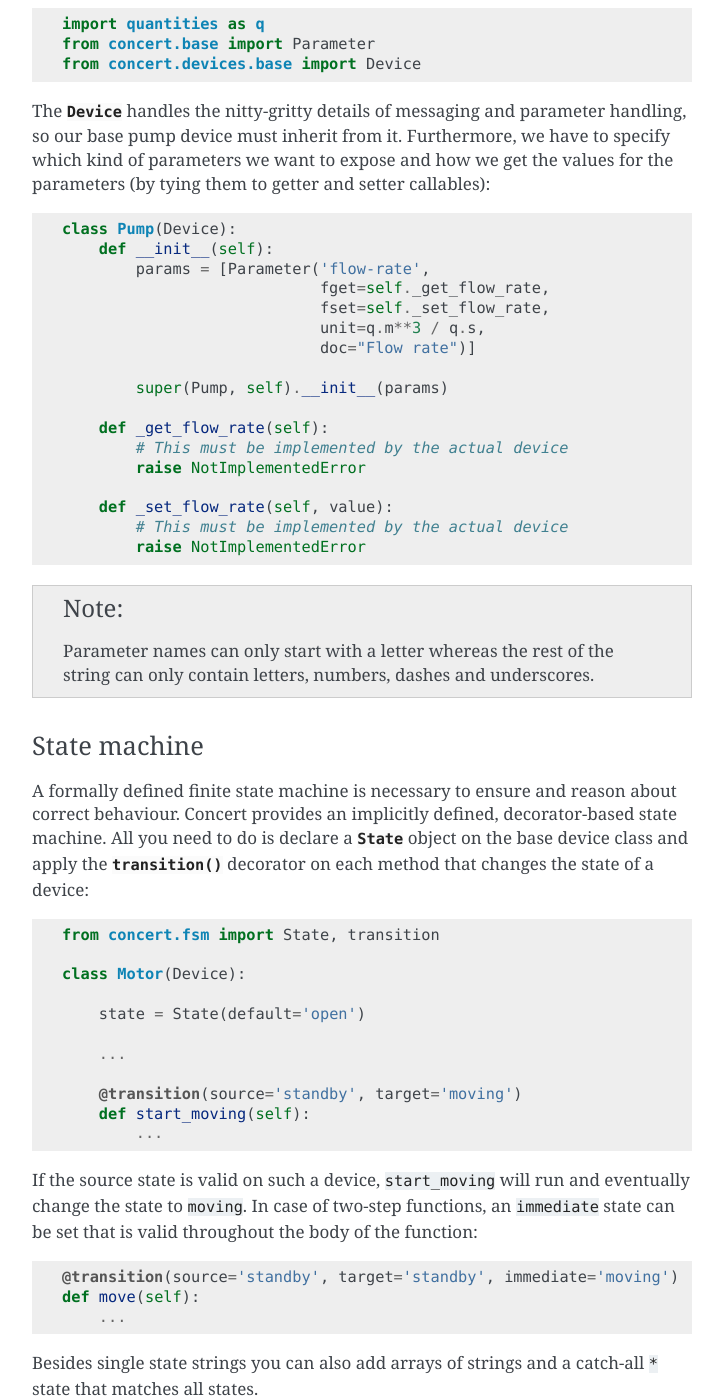
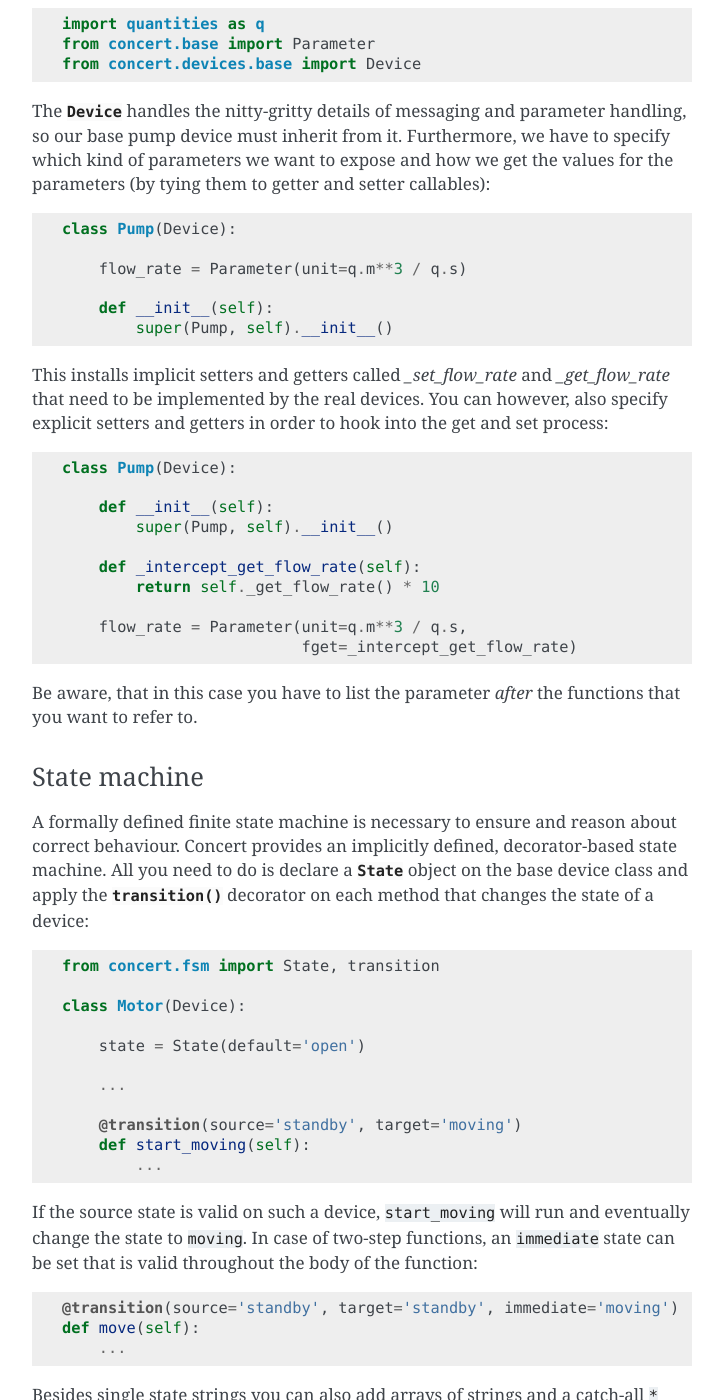
Before and after one commit to ufo-kit/concert, a Sphinx documentation site: the page built from docs/devel/tutorial.rst, in a window 1280 px wide and 1400 px high, scrolled down 2794 px. Shown: the whole window, without its empty margins (388-1111 px from the left). Built offline with Sphinx 7.4.7, drawn with Linux system fonts in a browser that asks for light colours; some of the changed text lies outside the part shown.

Commit message:
Document usage of Parameter

```diff
--- a/docs/devel/tutorial.rst
+++ b/docs/devel/tutorial.rst
@@ -143,27 +143,30 @@ specify which kind of parameters we want to expose and how we get the
 values for the parameters (by tying them to getter and setter callables)::
 
     class Pump(Device):
+
+        flow_rate = Parameter(unit=q.m**3 / q.s)
+
         def __init__(self):
-            params = [Parameter('flow-rate',
-                                fget=self._get_flow_rate,
-                                fset=self._set_flow_rate,
-                                unit=q.m**3 / q.s,
-                                doc="Flow rate")]
+            super(Pump, self).__init__()
 
-            super(Pump, self).__init__(params)
+This installs implicit setters and getters called `_set_flow_rate` and
+`_get_flow_rate` that need to be implemented by the real devices. You can
+however, also specify explicit setters and getters in order to hook into the get
+and set process::
 
-        def _get_flow_rate(self):
-            # This must be implemented by the actual device
-            raise NotImplementedError
+    class Pump(Device):
 
-        def _set_flow_rate(self, value):
-            # This must be implemented by the actual device
-            raise NotImplementedError
+        def __init__(self):
+            super(Pump, self).__init__()
 
-.. note::
+        def _intercept_get_flow_rate(self):
+            return self._get_flow_rate() * 10
 
-    Parameter names can only start with a letter whereas the rest of the string
-    can only contain letters, numbers, dashes and underscores.
+        flow_rate = Parameter(unit=q.m**3 / q.s,
+                              fget=_intercept_get_flow_rate)
+
+Be aware, that in this case you have to list the parameter *after* the functions
+that you want to refer to.
 
 
 State machine
@@ -207,3 +210,18 @@ automatically into an error state::
             ...
             if cannot_move:
                 raise Exception("Uh, something bad happened")
+
+
+Parameters
+~~~~~~~~~~
+
+In case changing a parameter value causes a state transition, you can list
+the source and target states in the :class:`.Parameter` object::
+
+    class Motor(Device):
+
+        state = State(default='standby')
+
+        velocity = Parameter(unit=q.m / q.s,
+                             source='*',
+                             target='moving')
```
